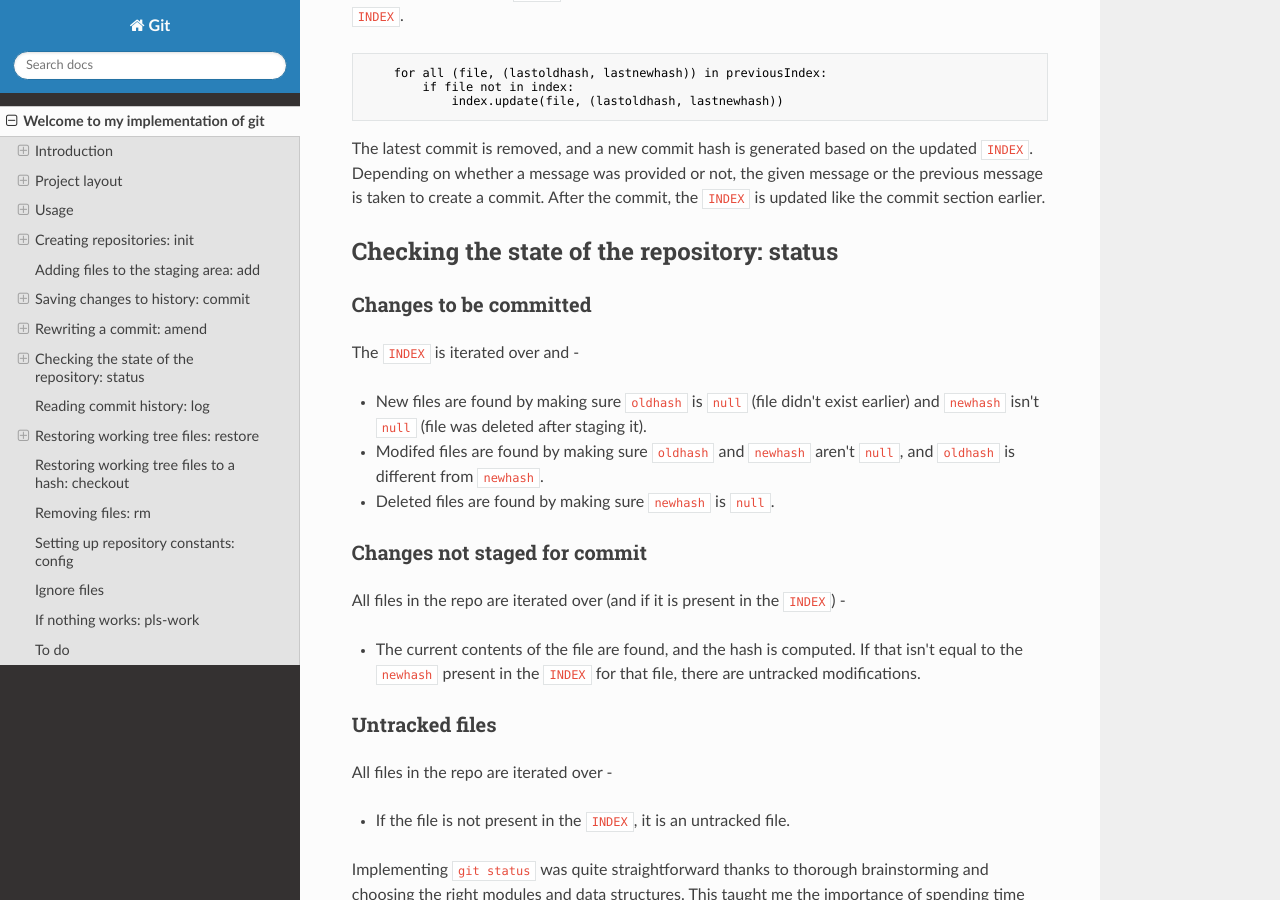
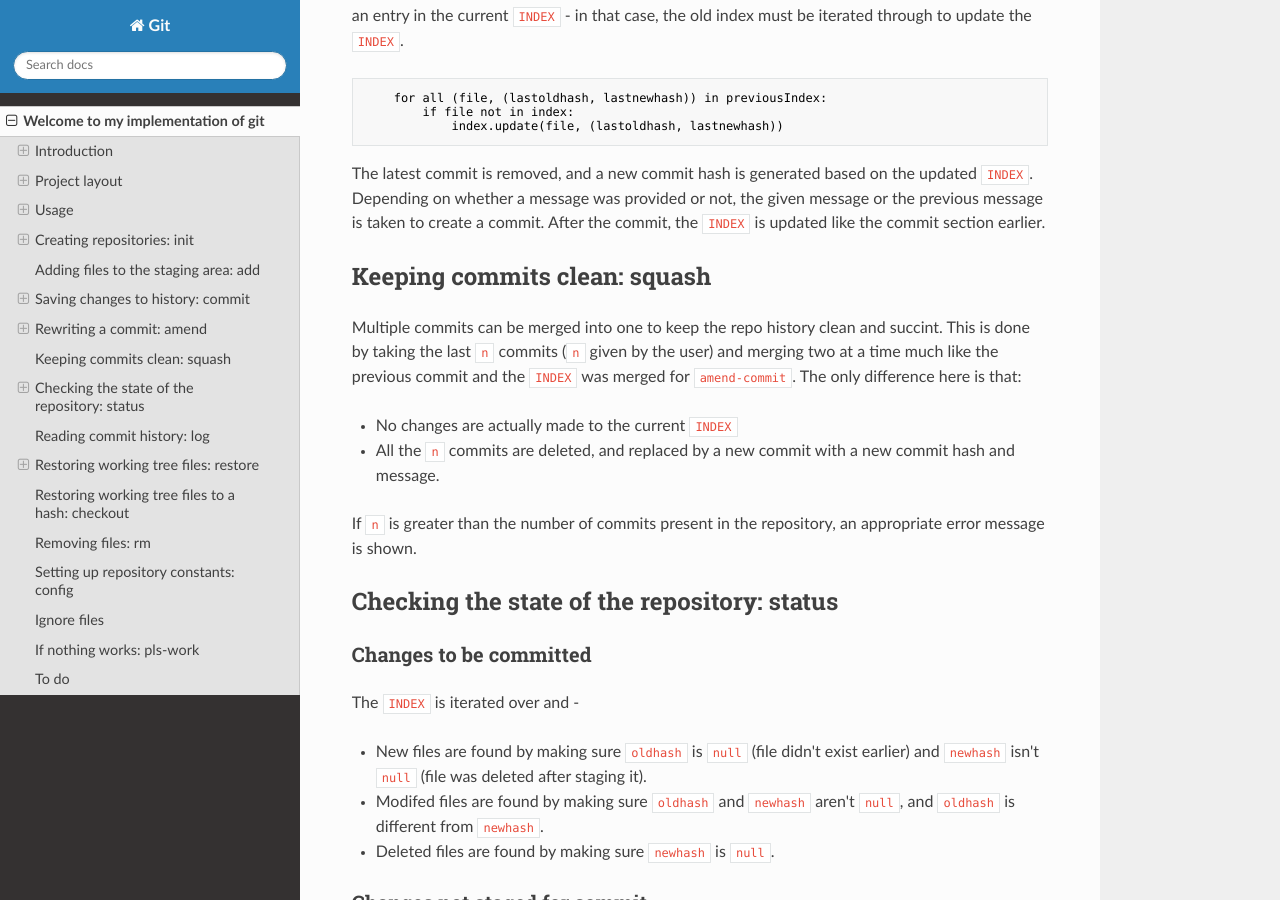
Before and after one commit to Sankari-K/git-in-scala, an MkDocs documentation site: the page built from docs/index.md, in a window 1280 px wide and 900 px high, scrolled down 4896 px. Built offline with MkDocs 1.6.1, drawn with Linux system fonts in a browser that asks for light colours; nearby versions of some CDN libraries; some of the changed text lies outside the part shown.

Commit message:
Add documentation and clean up squash

```diff
--- a/docs/index.md
+++ b/docs/index.md
@@ -10,8 +10,9 @@ This project is a personal implementation of Git, the popular version control sy
 * `init <directory>` - Creates a new git repository. [(git man page)](https://git-scm.com/docs/git-init)
 * `add <files>` - Adds a file to the staging area. [(git man page)](https://git-scm.com/docs/git-add)
 * `commit <message>` - Record changes to the repository. [(git man page)](https://git-scm.com/docs/git-commit)
-* `amend--message` - Changes commmit message of latest commit [(git man page)](https://git-scm.com/book/en/v2/Git-Basics-Undoing-Things)
-* `amend--commit` - Add additional staged changes to the commit [(git man page)](https://git-scm.com/book/en/v2/Git-Basics-Undoing-Things)
+* `amend--message` - Changes commmit message of latest commit [similar to (git man page)](https://git-scm.com/book/en/v2/Git-Basics-Undoing-Things)
+* `amend--commit` - Add additional staged changes to the commit [similar to (git man page)](https://git-scm.com/book/en/v2/Git-Basics-Undoing-Things)
+* `squash` - Merges multiple commits into one to keep the repo clean [(git man page)](https://git-scm.com/book/en/v2/Git-Tools-Rewriting-History.html#_rewriting_history)
 * `status` - Show the working tree status of the repository. [(git man page)](https://git-scm.com/docs/git-status)
 * `log` - Show all commits made. [(git man page)](https://git-scm.com/docs/git-log)
 * `restore <files>` - Restore working tree files. [(git man page)](https://git-scm.com/docs/git-restore)
@@ -175,6 +176,15 @@ One case to be considered - if the file was deleted as part of the previous comm
 
 The latest commit is removed, and a new commit hash is generated based on the updated `INDEX`. Depending on whether a message was provided or not, the given message or the previous message is taken to create a commit. After the commit, the `INDEX` is updated like the commit section earlier.
 
+## Keeping commits clean: squash
+
+Multiple commits can be merged into one to keep the repo history clean and succint. This is done by taking the last `n` commits (`n` given by the user) and merging two at a time much like the previous commit and the `INDEX` was merged for `amend-commit`. The only difference here is that:
+
+* No changes are actually made to the current `INDEX`
+* All the `n` commits are deleted, and replaced by a new commit with a new commit hash and message.
+
+If `n` is greater than the number of commits present in the repository, an appropriate error message is shown.
+
 ## Checking the state of the repository: status
 
 ### Changes to be committed
@@ -262,8 +272,7 @@ There are quite a few things I'd like to build upon. This section keeps track of
 
     * Create a `HEAD` file (to implement the logic for "detached head")
 
-- Create a git commit--amend command
+- Create a git commit--amend command **[DONE]**
 - Create docstrings and pull 'em in for the help/usage command
-- Document the system design, modules, usage, and installation on mkdocs
 - Debug this situation - a commit has been made, but no changes in the `INDEX`. Currently, the commit message and hash are created (but aren't being modified in the `INDEX`). **[DONE]**
 - Optimize the "changes not staged for commit" functionality in git status. There's no need to iterate over all files in the repository. **[DONE]**
```
Also changed, not shown: 2 other files.
